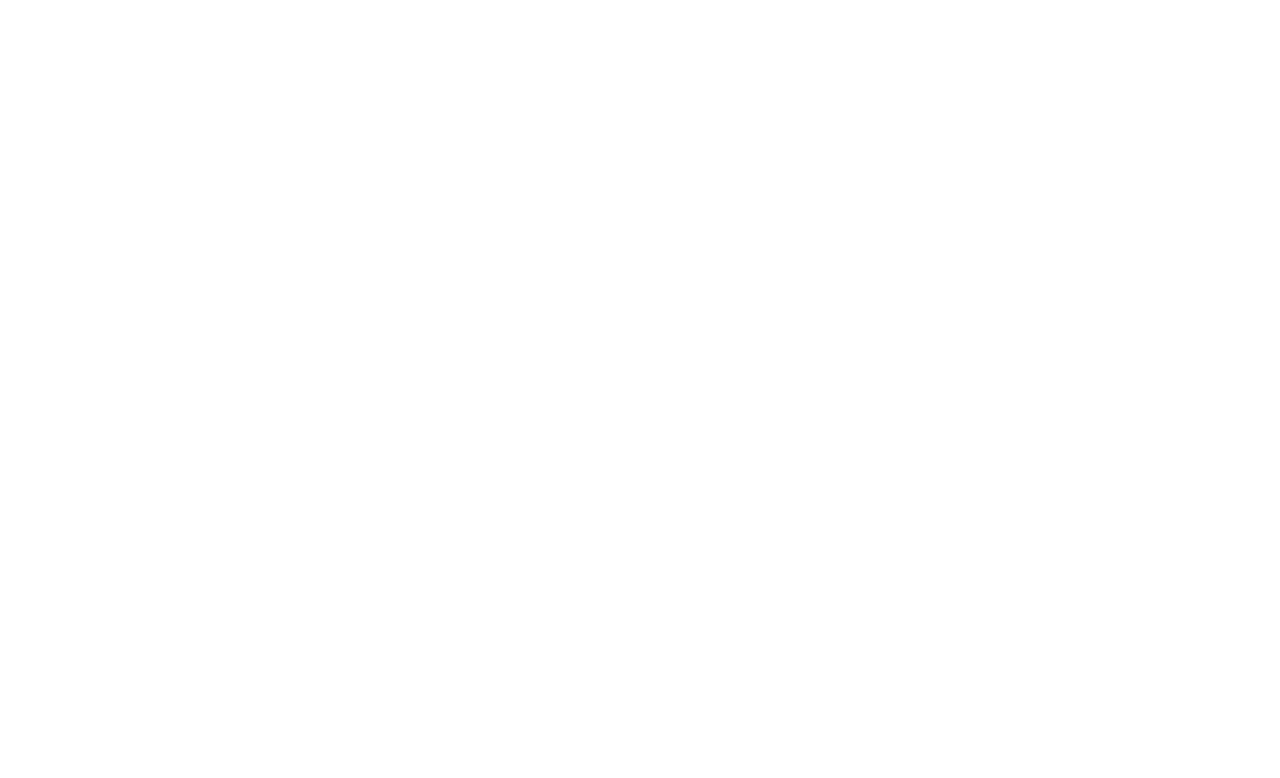
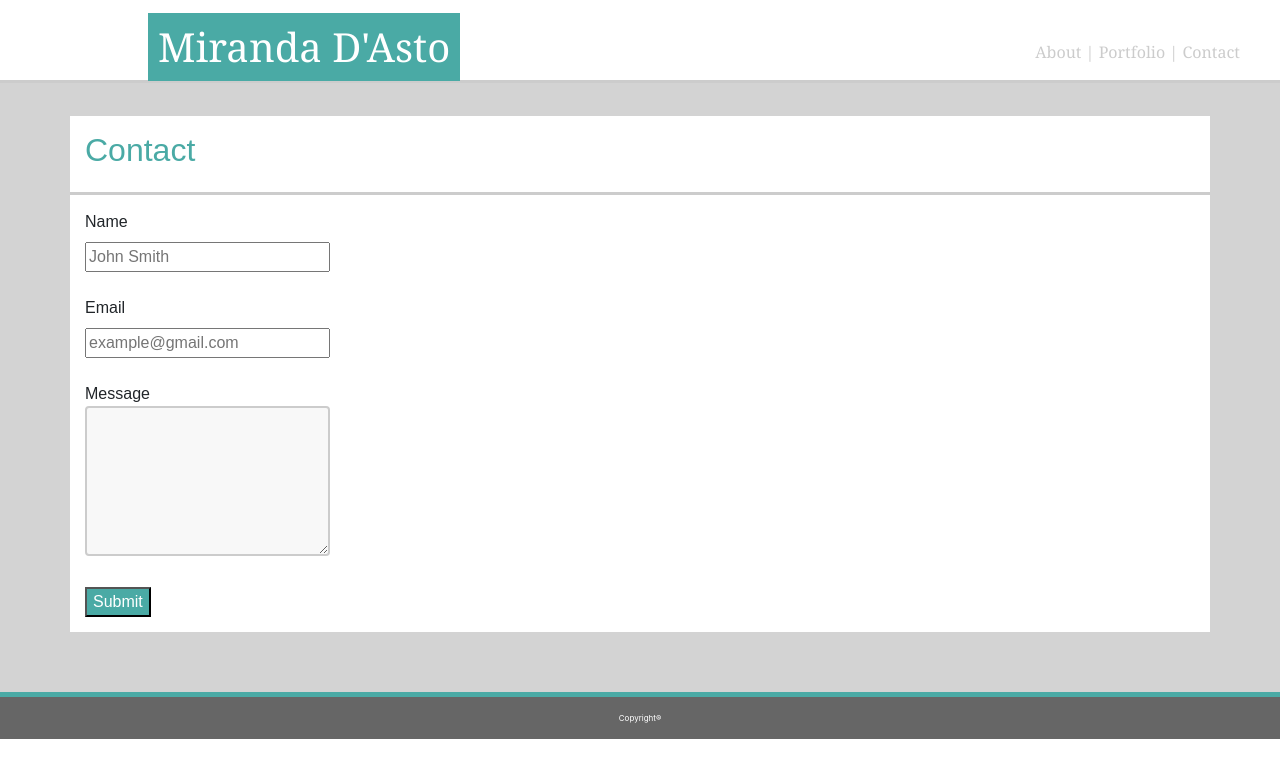
Before and after one commit to mirandadasto/About-Me-Take-Two, a plain HTML site: page contact.html in a window 1280 px wide. Drawn offline with nearby package versions, Linux system fonts and the light colour scheme.

Commit message:
creating portfolio, contact is finished

```diff
--- a/assets/css/style.css
+++ b/assets/css/style.css
@@ -94,7 +94,7 @@ button {
 }
 
 textarea {
-    width: 960px;
+    width: 100%;
     height: 150px;
     padding: 12px 20px;
     box-sizing: border-box;
@@ -106,5 +106,5 @@ textarea {
 }
 
 input {
-    width: 960px;
+    width: 100%;
 }
--- a/contact.html
+++ b/contact.html
@@ -0,0 +1,61 @@
+<!DOCTYPE html>
+<html lang="en">
+<head>
+    <meta charset="UTF-8">
+    <meta name="viewport" content="width=device-width, initial-scale=1.0">
+    <meta http-equiv="X-UA-Compatible" content="ie=edge">
+    <title>Contact</title>
+
+    <link rel="stylesheet" href="assets/css/reset.css">
+    <link rel="stylesheet" href="assets/css/style.css">
+    <link rel="stylesheet" href="https://stackpath.bootstrapcdn.com/bootstrap/4.4.1/css/bootstrap.min.css" integrity="sha384-Vkoo8x4CGsO3+Hhxv8T/Q5PaXtkKtu6ug5TOeNV6gBiFeWPGFN9MuhOf23Q9Ifjh" crossorigin="anonymous">
+
+</head>
+<body>
+
+    <div class="background">
+
+        <header>
+            <h1>Miranda D'Asto</h1>
+            <nav>
+                About   |
+                Portfolio   |
+                Contact
+            </nav>
+        </header>
+
+        <div class="container">
+
+            <div class="aboutMe">
+                <div class="row">
+                    <h2>Contact</h2>
+                </div>
+            </div>
+
+            <div class="row">
+                <form>
+                    <label for="Name">Name</label> <br>
+                    <input type="text" id="Name" placeholder="John Smith"> <br><br>
+
+                    <label for="Email">Email</label> <br>
+                    <input type="text" id="Email" placeholder="example@gmail.com"> <br><br>
+
+                    Message <br>
+                    <textarea></textarea> <br> <br>
+
+                    <button type="button" >Submit</button>
+
+                </form>
+
+            </div> <!--End of row class-->
+
+        </div> <!--End of container class -->
+
+        <footer>
+            Copyright®
+        </footer>
+
+    </div> <!--End of background class-->
+
+</body>
+</html>
```
Also changed, not shown: portfolio.html (+18 -14 lines).
